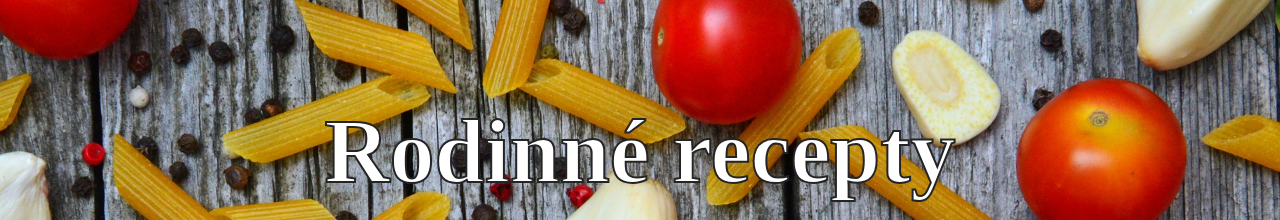
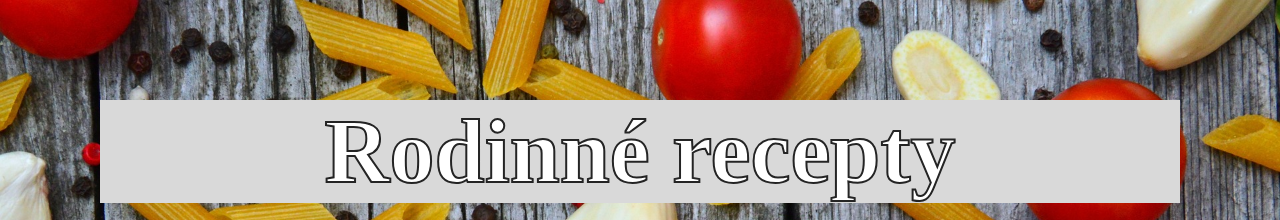
Before and after one commit to Jitamik/zaverecny_projekt, an Eleventy site: page index.html in a window 1280 px wide. Shown: the top 220 px of the page. Built offline with nearby package versions, Linux system fonts and the light colour scheme; Eleventy itself is replaced by a stand-in of ours; files that its build step writes are made by us from their sources.

Commit message:
přidání pozadí k h1

```diff
--- a/style.scss
+++ b/style.scss
@@ -27,6 +27,7 @@ h5 {
 .hlavicka h1 {
     color: red;
     font-size: 36px;
+    background-color: $pozadiheader;
 }
 
 h1,
```
Also changed, not shown: css/style.css, 1 other file.
